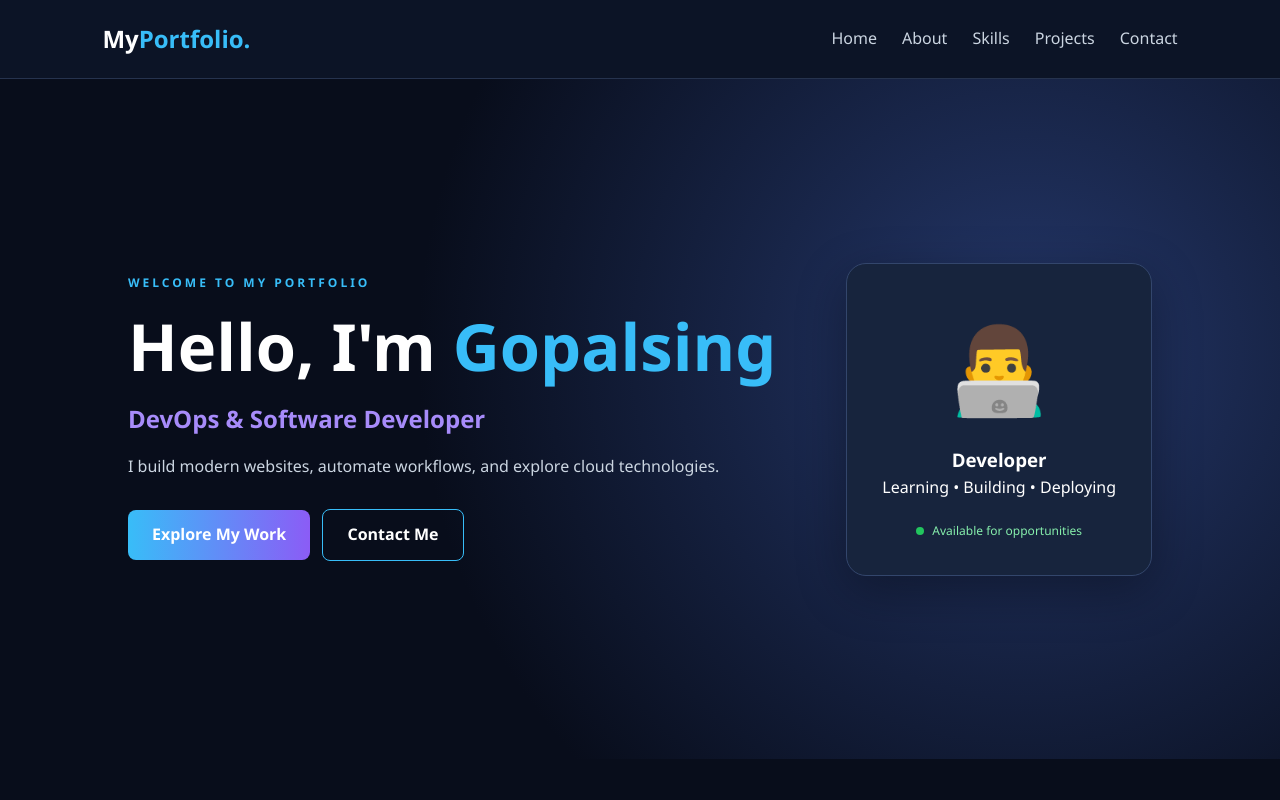
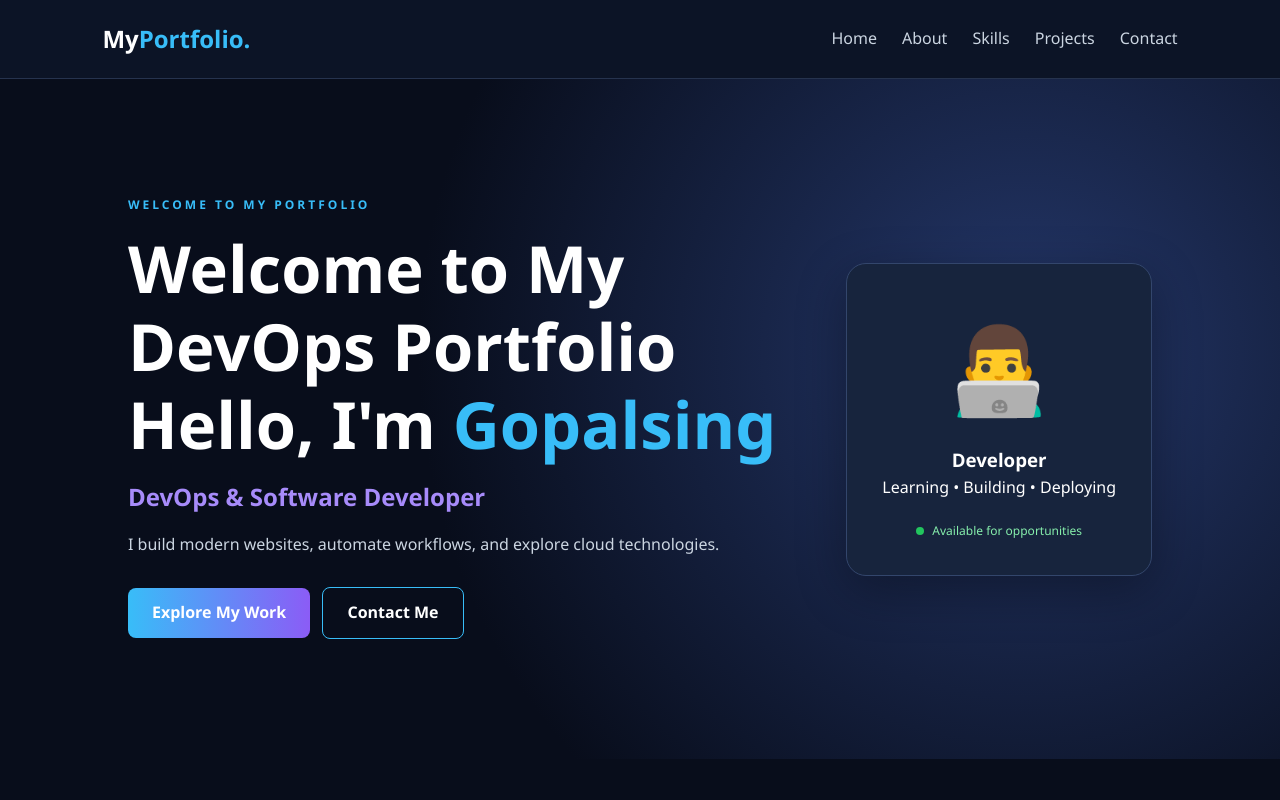
Before and after one commit to gopalsing-g/myPortpolio, a plain HTML site: page index.html in a window 1280 px wide. Shown: the top 800 px of the page. Drawn offline with Linux system fonts and the light colour scheme.

Commit message:
Update portfolio heading

```diff
--- a/index.html
+++ b/index.html
@@ -24,6 +24,7 @@
     <section id="home" class="hero">
         <div class="hero-content">
             <p class="tag">WELCOME TO MY PORTFOLIO</p>
+            <h1>Welcome to My DevOps Portfolio</h1>
             <h1>Hello, I'm <span>Gopalsing</span></h1>
             <h2>DevOps & Software Developer</h2>
             <p>
```
